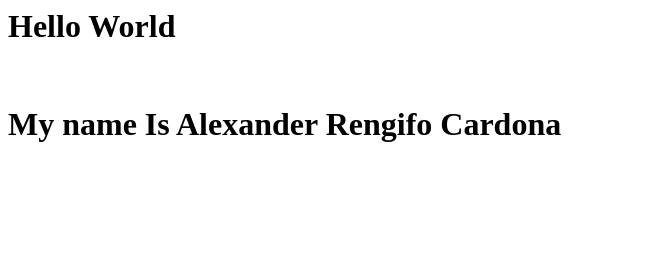
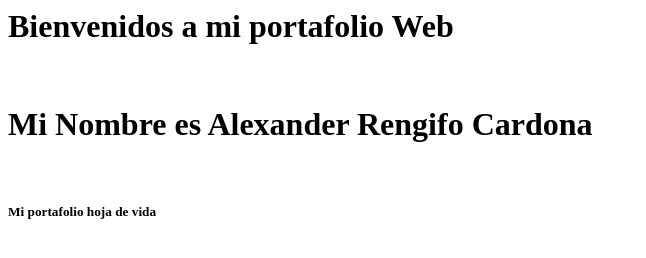
Before and after one commit to AlexRenCar1987/Mi_primer_repo, a plain HTML site: page index.html in a window 1280 px wide. Shown: the whole page, without its empty margins (0-646 px from the left). Drawn offline with Linux system fonts and the light colour scheme.

Commit message:
Update index.html

```diff
--- a/index.html
+++ b/index.html
@@ -1,3 +1,6 @@
-<h1>Hello World</h1>
+<h1>Bienvenidos a mi portafolio Web</h1>
 </br>
-<h1>My name Is Alexander Rengifo Cardona</h1>
+<h1>Mi Nombre es Alexander Rengifo Cardona</h1>
+</br>
+
+<h5>Mi portafolio hoja de vida</h5>
```
